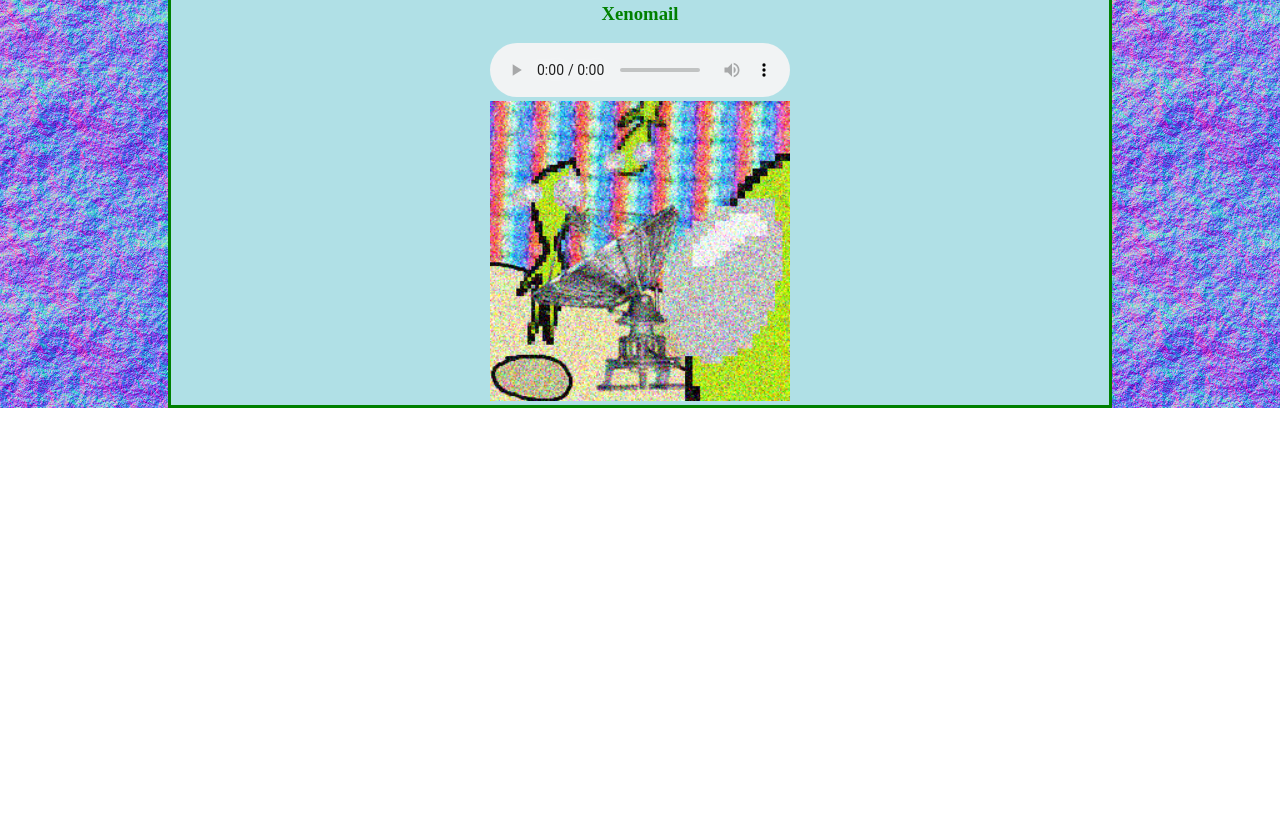
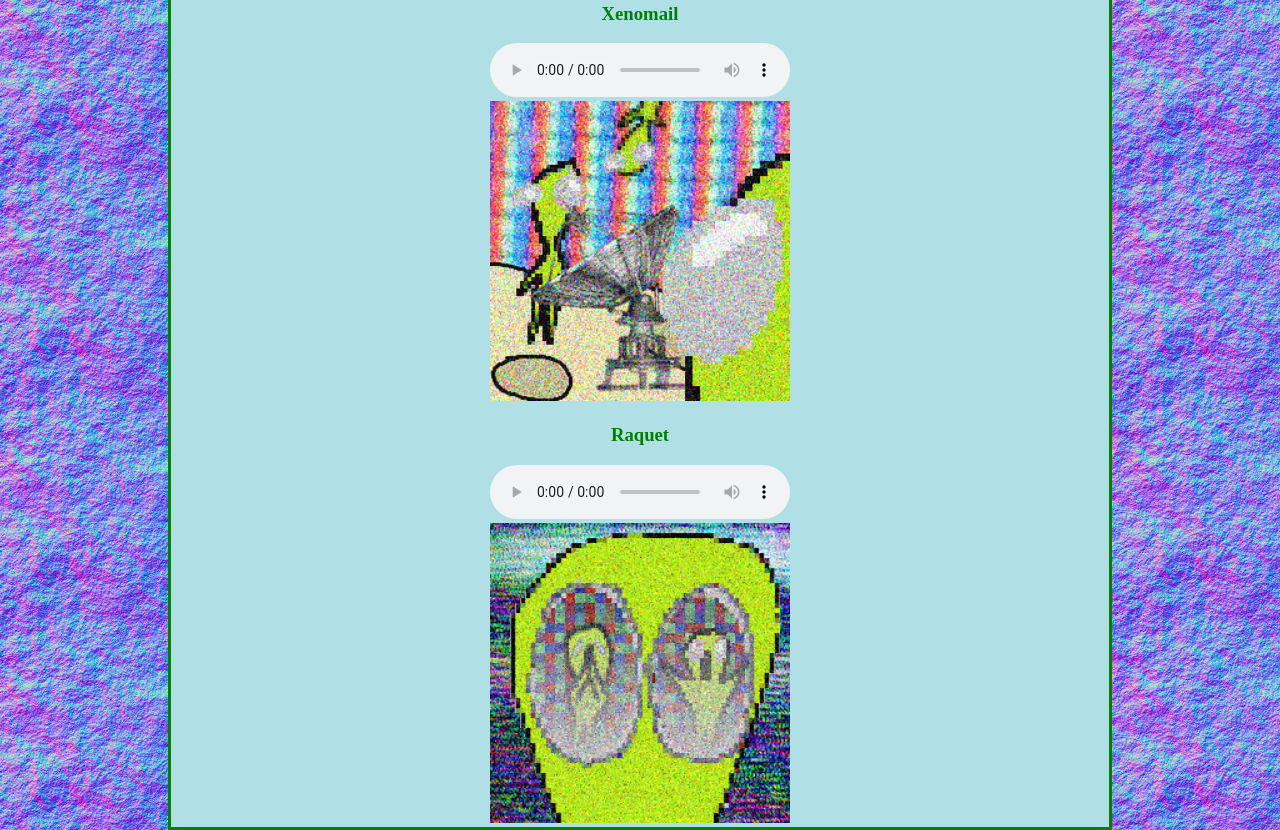
Before and after one commit to nolgthorn/nolgthorn.github.io, a plain HTML site: page music.html in a window 1280 px wide. Shown: the part 2190-3020 px from the top of the page. Before the commit the page ends 2598 px from the top, so only its background shows below. Drawn offline with Linux system fonts and the light colour scheme.

Commit message:
Added track

```diff
--- a/music.html
+++ b/music.html
@@ -103,6 +103,16 @@
 			</div>
 			<img src="images/Xenomail.png" style="width: 300px; height:300px;">
 		</div>
+		<div class="collection">
+			<div class="track">
+				<h3>Raquet</h3>
+				<audio controls>
+				  <source src="files/Raquet.wav" type="audio/wav">
+				Your browser does not support the audio element.
+				</audio>
+			</div>
+			<img src="images/Raquet.png" style="width: 300px; height:300px;">
+		</div>
 	</div>
 </body>
 </html>
```
Also changed, not shown: images/Raquet.png (added), 1 other file.
